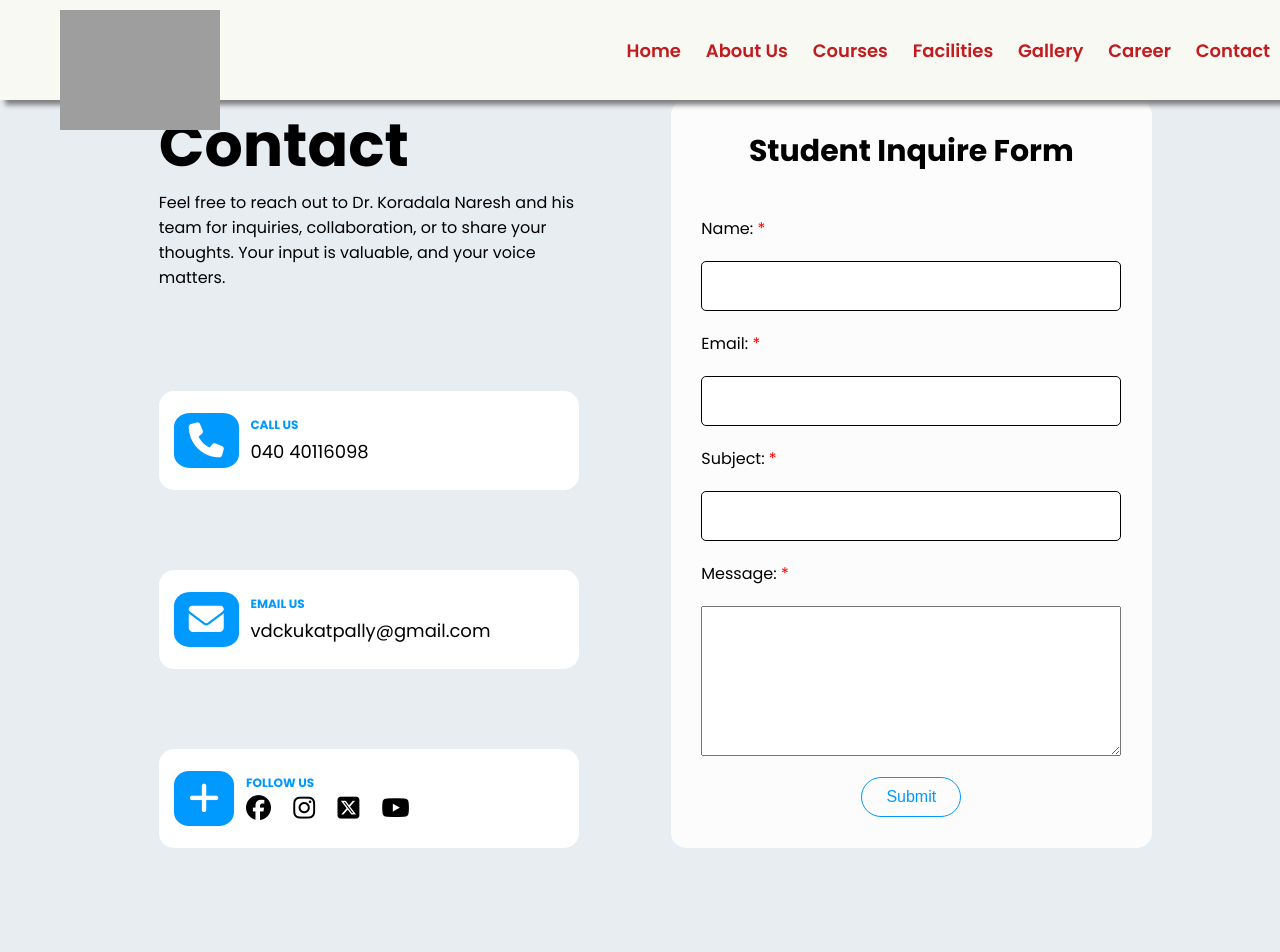
After one commit to Jagdish-777/vivekanandha-degree-college1, a PHP site: page /vdc-contact.php in a window 1280 px wide. The commit adds this page. Shown: the top 952 px of the page. Run offline with PHP 8.4, Linux system fonts and the light colour scheme; a map, chart or similar area stays blank; grey boxes are pictures that could not be loaded.

Commit message:
30-update-aboutus contact

```diff
--- a/css/style.css
+++ b/css/style.css
@@ -240,7 +240,8 @@ body {
 
 img {
     vertical-align: middle;
-    max-height: 400px;
+    max-height: 500px;
+    object-fit: cover;
 }
 
 /* Slideshow container */
@@ -310,16 +311,16 @@ img {
 }
 
 /* Fading animation */
-.fade {
+/* .fade {
     -webkit-animation-name: fade;
     -webkit-animation-duration: 60s;
     animation-name: fade;
     animation-duration: 60s;
-}
+} */
 
-@-webkit-keyframes fade {
+/* @-webkit-keyframes fade {
     from {
-        opacity: .6
+        opacity: .9
     }
 
     to {
--- a/headerFooterManager.js
+++ b/headerFooterManager.js
@@ -18,12 +18,12 @@ class SpecialHeader extends HTMLElement{
 
         <div class="nav-links">
             <a href="./Home.php">Home</a>
-            <a href="./About-us.php">About Us</a>
+            <a href="./vdcAboutus.php">About Us</a>
             <a href="./courses.php">Courses</a>
             <a href="./facilities.php">Facilities</a>
             <a href="#">Gallery</a>
             <a href="#">Career</a>
-            <a href="#">Contact</a>
+            <a href="./vdc-contact.php">Contact</a>
         </div>
     </div>
         `
--- /dev/null
+++ b/vdc-contact.css
@@ -0,0 +1,261 @@
+*{
+    margin:0px;
+    padding: 0;
+    box-sizing: border-box;
+    /* colors */
+    --font-color:#ff6900;
+    --font-hover-color:#ff7454;
+    --navigation-background:#f9f9f4;
+    --font-color-navigation:#c21c20;
+    --nav-hover-background-light:#d0dae6;
+    --black:black;
+    --white:white;
+    --font-color:#ff6900;
+    --body-background-color:  rgb(232, 237, 242);
+    --background-color-contactform: #fcfcfc;
+    --icons-buttons-h6-color: #0099ff;
+}
+body {
+    font-family: 'Poppins', sans-serif;
+    background-color: var(--body-background-color);
+}
+.part1{
+    margin: 0 10% 0 10%;
+    display: flex;
+}
+.col1-part1 {
+    flex: 1;
+    padding: 0 3% 0 3%;
+    margin-right: 5%;
+    display: flex;
+    align-self: stretch;
+    flex-direction: column;
+    border-radius: 15px;
+}
+.social-media-flex-3{
+    display: flex;
+    width: 100%;
+    height: 100%;
+    margin-top: 5%;
+    position: relative;
+    flex-direction: column;
+    justify-content: space-around;
+}
+.social-media-flex-3 p{
+    text-align: left;
+    margin: 0;
+}
+.social-media-flex-3 h6{
+    text-align: left;
+    margin-top: 0;
+    margin-bottom: 4px;
+    text-transform: uppercase;
+    color: var(--icons-buttons-h6-color);
+}
+.col2-part1 {
+    flex: 1;
+    background-color: var(--background-color-contactform);
+    padding: 0 3% 3% 3%;
+    margin-left: 10px;
+    display: flex;
+    align-self: stretch;
+    flex-direction: column;
+    border-radius: 15px;
+}
+/*styles of icons part*/
+h1{
+    margin: auto;
+    font-size: 60px;
+}
+.gmail-container,
+.social-container,
+.contact-container {
+    display: flex;
+    margin: 80px 0 0 0;
+    width: 100%;
+    height: 20%;
+    background-color: var(--white);
+    border-radius: 15px;
+    align-items: center;
+    font-size: large;
+    padding: 15px;
+}
+.gmail-icon-container,
+.follow-icon-container,
+.phone-icon-container {
+    background-color: var(--icons-buttons-h6-color);
+    padding: 15px;
+    box-sizing: content-box;
+    display: flex;
+    max-height: 25px;
+    align-items: center;
+    justify-content: center;
+    border-radius: 25%;
+}
+.fa-facebook,.fa-instagram,.fa-square-x-twitter,.fa-youtube{
+  color: var(--black);
+  font-size: 25px;
+}
+.fa-envelope,
+.fa-plus,
+.fa-phone{
+    color: var(--white);
+    font-size: 35px;
+}
+.contact-info {
+    margin-left: 3%;
+    flex:80;
+    display: flex;
+    flex-direction: column;
+}
+.icons-row-flex{
+    display:flex;
+}
+.flex-icon{
+    margin-right: 7%;
+}
+/* end */
+label.required::after {
+    content: " *";
+    color: red;
+}
+.contact-form{
+    margin-top: 10%;
+}
+.contact-form form {
+    display: grid;
+    grid-gap: 20px;
+}
+h2{
+    font-size: 30px;
+    margin-top: 7%;
+    text-align: center;
+}
+input {
+    width: 100%;
+    height: 50px;
+    box-sizing: border-box;
+    border: 1px solid var(--black);
+    border-radius: 5px;
+}
+textarea{
+    height: 150px;
+}
+.submit-button{
+    margin-top: 5%;
+    height: 40%;
+    align-items: center;
+    text-align: center;
+}
+button{
+    background-color: var(--background-color-contactform);
+    width: 100px;
+    height:fit-content;
+    padding: 10px 20px;
+    border: none;
+    font-size:medium;
+    color: var(--icons-buttons-h6-color);
+    border-color: var(--icons-buttons-h6-color);
+    border-style:solid;
+    border-width: 1px;
+    border-radius: 25px;
+    cursor: pointer;
+}
+button:hover{
+    background-color: var(--icons-buttons-h6-color);
+    color: white;
+}
+/* map section styles */
+.sect2{
+    height: 800px;
+}
+.maps{
+    margin-top: 5%;
+    padding: 5% 5% 2%;
+    display: flex;
+    justify-content: center;
+    align-items: center;
+}
+.maps-window{
+    width: 80%;
+    margin:0 5% 0 5%;
+    border-radius: 15px;
+    background-color:var(--white);
+    display: flex;
+    justify-content: center;
+    box-shadow: 0 0 20px 0px rgb(0,0,0,0.2);
+}
+.maps-window2{
+    flex: 1;
+    display: flex;
+    width: 100%;
+    justify-content: center;
+    flex-direction: column;
+    padding:3%;
+}
+.maps-window2 h2{
+    margin: 3% 0 3% 0;
+    font-size: 40px;
+    text-align: center;
+}
+.address-map-location iframe{
+    width: 100%;
+}
+.footer h4{
+    text-align: center;
+}
+
+@media (max-width: 1000px){
+    .part1{
+        flex-direction: column;
+        align-items: center;
+        margin: 0;
+        padding:0;
+    }
+    .col2-part1{
+        margin-top: 3%;
+        align-items: center;
+        margin-left: 3%;
+    }
+    .social-media-flex-3{
+        width: 100%;
+    }
+    .social-media-flex-3 p{
+        text-align: center;
+    }
+    .social-media-flex-3 h6{
+        text-align: center;
+    }
+    .gmail-container,
+    .social-container,
+    .contact-container{
+            flex-direction: column;
+            text-align: center;
+            margin-top: 20px;
+    }
+    .gmail-icon-container,
+    .follow-icon-container,
+    .phone-icon-container{
+        margin-top: 3%;
+        margin-left: 0;
+        align-items: center;
+    }
+    .icons-row-flex{
+        text-align: center;
+    }
+    .heading2{
+        width: 100%;
+    }
+    h1{
+        font-size: 30px;
+    }
+    h2{
+        font-size: 15px;
+    }
+    .sect2 h2{
+        font-size: 20px;
+    }
+    .contact-info {
+        margin-left: 0;
+    }
+}
--- /dev/null
+++ b/vdc-contact.php
@@ -0,0 +1,122 @@
+<!DOCTYPE html>
+<html lang="en">
+<head>
+    <meta charset="UTF-8">
+    <meta name="viewport" content="width=device-width, initial-scale=1.0">
+    <link rel="stylesheet" href="https://cdnjs.cloudflare.com/ajax/libs/font-awesome/6.5.1/css/all.min.css"
+    integrity="sha512-DTOQO9RWCH3ppGqcWaEA1BIZOC6xxalwEsw9c2QQeAIftl+Vegovlnee1c9QX4TctnWMn13TZye+giMm8e2LwA=="
+    crossorigin="anonymous" referrerpolicy="no-referrer" />
+    <link rel="preconnect" href="https://fonts.googleapis.com">
+    <link rel="preconnect" href="https://fonts.gstatic.com" crossorigin>
+    <link href="https://fonts.googleapis.com/css2?family=Poppins:wght@100;200;300;400;600;700&display=swap"
+    rel="stylesheet">
+    <link rel="stylesheet" href="./css/style.css">
+    <link rel="stylesheet" href="./vdc-contact.css">
+    <title>Contact Us</title>
+</head>
+<body>
+<specia-header></specia-header>
+
+    <section class="sect1">
+        <div class="part1"><!----flex------>
+            <div class="col1-part1"><!------flex------>
+                <div class="heading">
+                    <h1>Contact</h1>
+                    <p>Feel free to reach out to Dr. Koradala Naresh and his team for inquiries, collaboration, or to share your thoughts.
+                        Your input is valuable, and your voice matters.</p>
+                </div>
+                <!------division of icons ------>
+                <div class="social-media-flex-3"><!---flex-->
+                    <div class="contact-container">
+                        <div class="phone-icon-container">
+                          <i class="fa-solid fa-phone"></i>
+                        </div>
+
+                        <div class="contact-info">
+                            <h6>Call us</h6>
+                            <p>040 40116098</p>
+                        </div>
+                    </div>
+                    <div class="gmail-container">
+                        <div class="gmail-icon-container">
+                          <i class="fa-solid fa-envelope"></i>
+                        </div>
+
+                        <div class="contact-info">
+                          <h6>Email us</h6>
+                          <p>vdckukatpally@gmail.com</p>
+                        </div>
+                    </div>
+                    <div class="social-container">
+                      <div class="follow-icon-container">
+                        <i class="fa-solid fa-plus"></i>
+                      </div>
+                      <div class="contact-info">
+                        <h6>Follow us</h6>
+                        <div class="icons-row-flex">
+                          <div class="flex-icon">
+                            <a href="https://www.facebook.com/nareshkoradalaofficial/" target="_blank"><i class="fa-brands fa-facebook"></i></a> <!-- Facebook -->
+                          </div>
+                          <div class="flex-icon">
+                            <a href="https://www.instagram.com/naresh_koradala/" target="_blank"><i class="fa-brands fa-instagram"></i></a> <!-- Instagram -->
+                          </div>
+                          <div class="flex-icon">
+                            <a href="https://twitter.com/i/flow/login?redirect_after_login=%2Fnareshkoradala1" target="_blank"><i class="fa-brands fa-square-x-twitter"></i></a> <!-- Twitter -->
+                          </div>
+                          <div class="flex-icon">
+                            <a href="https://www.youtube.com/@NareshKoradala" target="_blank"><i class="fa-brands fa-youtube"></i></a> <!-- YouTube -->
+                          </div>
+                        </div>
+                      </div>
+                    </div>
+                </div>
+            </div>
+            <div class="col2-part1 "><!----flex---->
+                <div class="heading2">
+                    <h2>Student Inquire Form</h2>
+                    <div class="contact-form">
+                        <form action="submit_form.php" method="post">
+                            <label for="name" class="required">Name:</label>
+                            <input type="text" id="name" name="name" required>
+
+                            <label for="email" class="required">Email:</label>
+                            <input type="email" id="email" name="email" required>
+
+                            <label for="subject" class="required">Subject:</label>
+                            <input type="text" id="subject" name="subject" required>
+
+                            <label for="message" class="required">Message:</label>
+                            <textarea id="message" name="message" rows="4" required></textarea>
+                        </form>
+                    </div>
+                    <div class="submit-button">
+                        <button type="submit">Submit</button>
+                    </div>
+                </div>
+            </div>
+        </div>
+    </section>
+    <section class="sect2">
+        <div class="maps"><!-----flex------>
+            <div class="maps-window"><!---flex---->
+              <div class="maps-window2"><!----flex---->
+                    <div class="header-of-map">
+                        <h2>Our Location</h2>
+                    </div>
+                    <div class="address-map-location">
+                      <iframe src="https://www.google.com/maps/embed?pb=!1m14!1m8!1m3!1d121776.73611953916!2d78.413125!3d17.48253!3m2!1i1024!2i768!4f13.1!3m3!1m2!1s0x3bcb91a4e8e98e37%3A0x6e51dc8fd01e7f2a!2sVivekananda%20Degree%20College!5e0!3m2!1sen!2sus!4v1706162296350!5m2!1sen!2sus"
+                      width="600" height="450" style="border:0;" allowfullscreen="" loading="lazy" referrerpolicy="no-referrer-when-downgrade"></iframe>
+                    </div>
+              </div>
+            </div>
+        </div>
+    </section>
+    <!-- <section class="sect3">
+        <div class="footer">
+            <h4>@Copyright 2024 — Vivekanand Degree College. All rights reserved.</h4>
+        </div>
+    </section> -->
+
+    <script src="./headerFooterManager.js"></script>
+</body>
+</html>
--- a/vdcAboutus.html
+++ b/vdcAboutus.php
@@ -6,11 +6,13 @@
     <meta name="viewport" content="width=device-width, initial-scale=1.0">
     <title>VDC Aboutus</title>
     <link rel="stylesheet" href="vdcAboutus.css">
+    <link rel="stylesheet" href="./css/style.css">
     <link rel="stylesheet" href="https://cdnjs.cloudflare.com/ajax/libs/animate.css/4.1.1/animate.min.css" />
 </head>
 
 <body>
 
+<specia-header></specia-header>
     <!-- Origin of the college -->
 
     <div class="vdcabout">
@@ -67,6 +69,8 @@
             <img src="./images/about/about2.jpeg" alt="">
         </div>
     </div>
+
+    <special-icon-bar></special-icon-bar>
 
     <!-- Principal Details -->
     <div class=" Principal_Details">
@@ -184,6 +188,8 @@
 
 
     </footer>
+
+    <script src="./headerFooterManager.js"></script>
 </body>
 
 </html>
```
Also changed, not shown: other parts of css/style.css (+38 -3 lines), Home.php (+38 -7 lines), dump.html (+39 -20 lines), vdcAboutus.css (+4 -6 lines), images/Home/slider/slider1.jpg (added), images/Home/slider/slider2.jpg (added), images/Home/slider/slider3.jpg (added), images/company-logo/tcs-seeklogo.svg.
